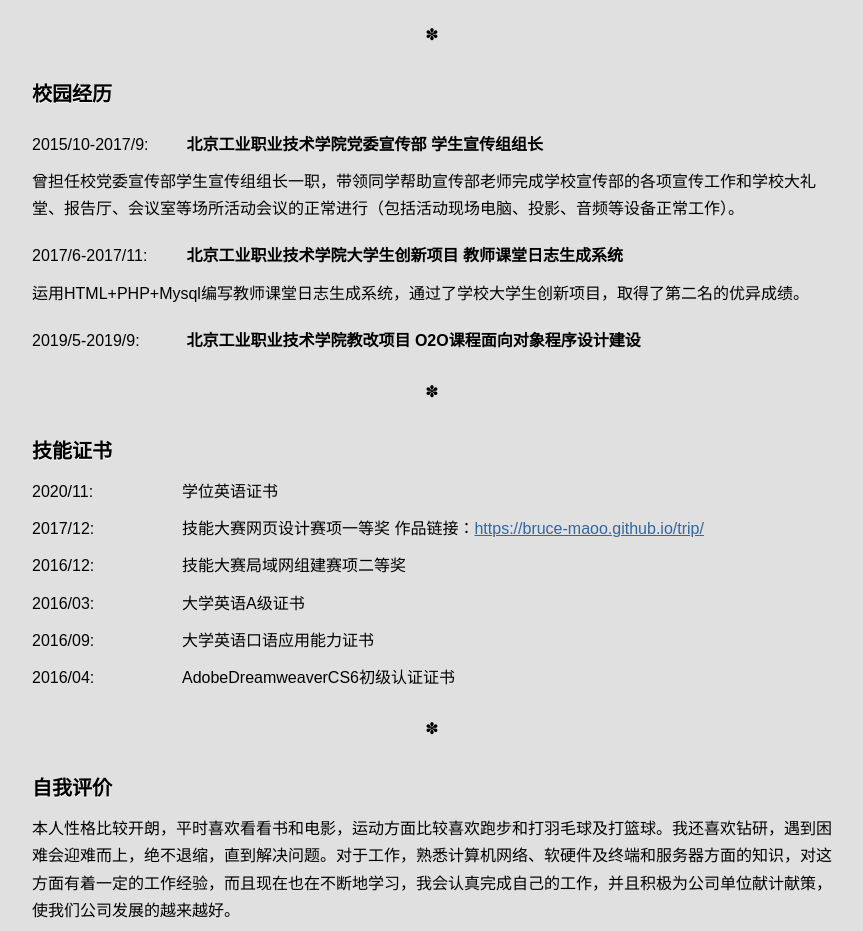
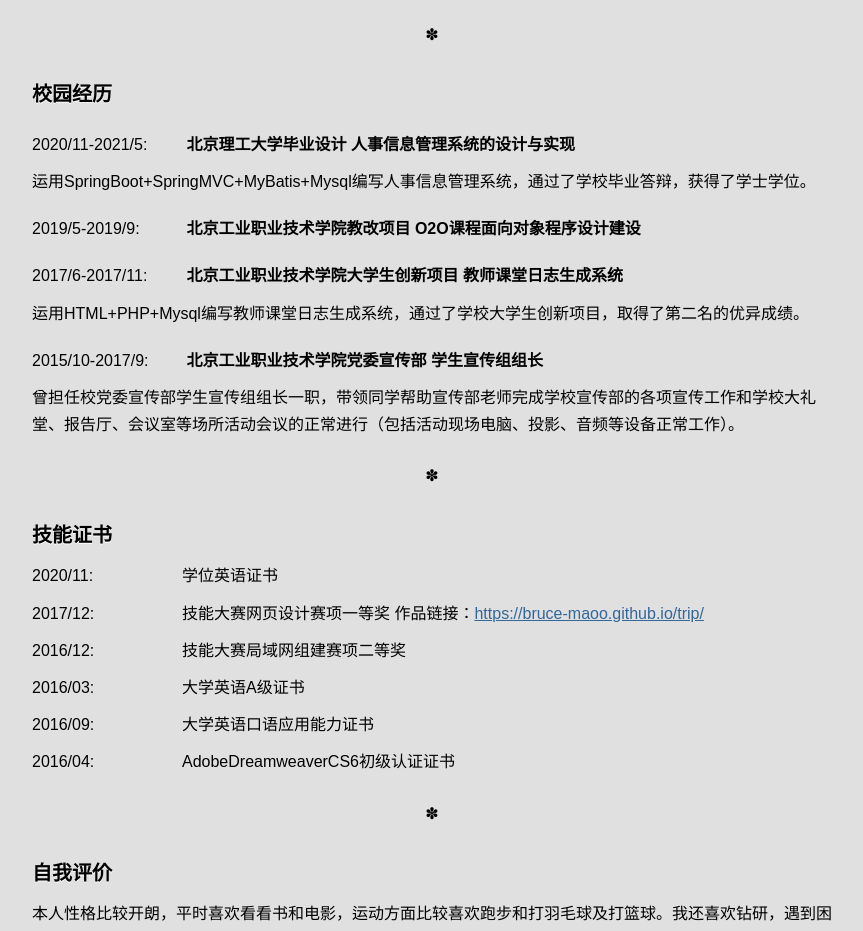
Before and after one commit to bruce-maoo/personal-resume, a plain HTML site: page index.html in a window 1280 px wide. Shown: the part 1262-2193 px from the top of the page, without its empty margins (208-1071 px from the left). Drawn offline with Linux system fonts and the light colour scheme.

Commit message:
Update index.html

```diff
--- a/index.html
+++ b/index.html
@@ -45,11 +45,13 @@
 
         <section id="languages">
             <h2>校园经历</h2>
+            <h3><time>2020/11-2021/5:</time> 北京理工大学毕业设计     人事信息管理系统的设计与实现 </h3>
+            <p>运用SpringBoot+SpringMVC+MyBatis+Mysql编写人事信息管理系统，通过了学校毕业答辩，获得了学士学位。</p>
+            <h3><time>2019/5-2019/9:</time> 北京工业职业技术学院教改项目     O2O课程面向对象程序设计建设 </h3>
+            <h3><time>2017/6-2017/11:</time> 北京工业职业技术学院大学生创新项目     教师课堂日志生成系统 </h3>
+            <p>运用HTML+PHP+Mysql编写教师课堂日志生成系统，通过了学校大学生创新项目，取得了第二名的优异成绩。</p>
             <h3><time>2015/10-2017/9:</time> 北京工业职业技术学院党委宣传部     学生宣传组组长</h3>
             <p>曾担任校党委宣传部学生宣传组组长一职，带领同学帮助宣传部老师完成学校宣传部的各项宣传工作和学校大礼堂、报告厅、会议室等场所活动会议的正常进行（包括活动现场电脑、投影、音频等设备正常工作）。</p>
-            <h3><time>2017/6-2017/11:</time> 北京工业职业技术学院大学生创新项目     教师课堂日志生成系统 </h3>
-            <p>运用HTML+PHP+Mysql编写教师课堂日志生成系统，通过了学校大学生创新项目，取得了第二名的优异成绩。</p>
-            <h3><time>2019/5-2019/9:</time> 北京工业职业技术学院教改项目     O2O课程面向对象程序设计建设 </h3>
         </section>
         <section id="about">
             <h2>技能证书</h2>
```
